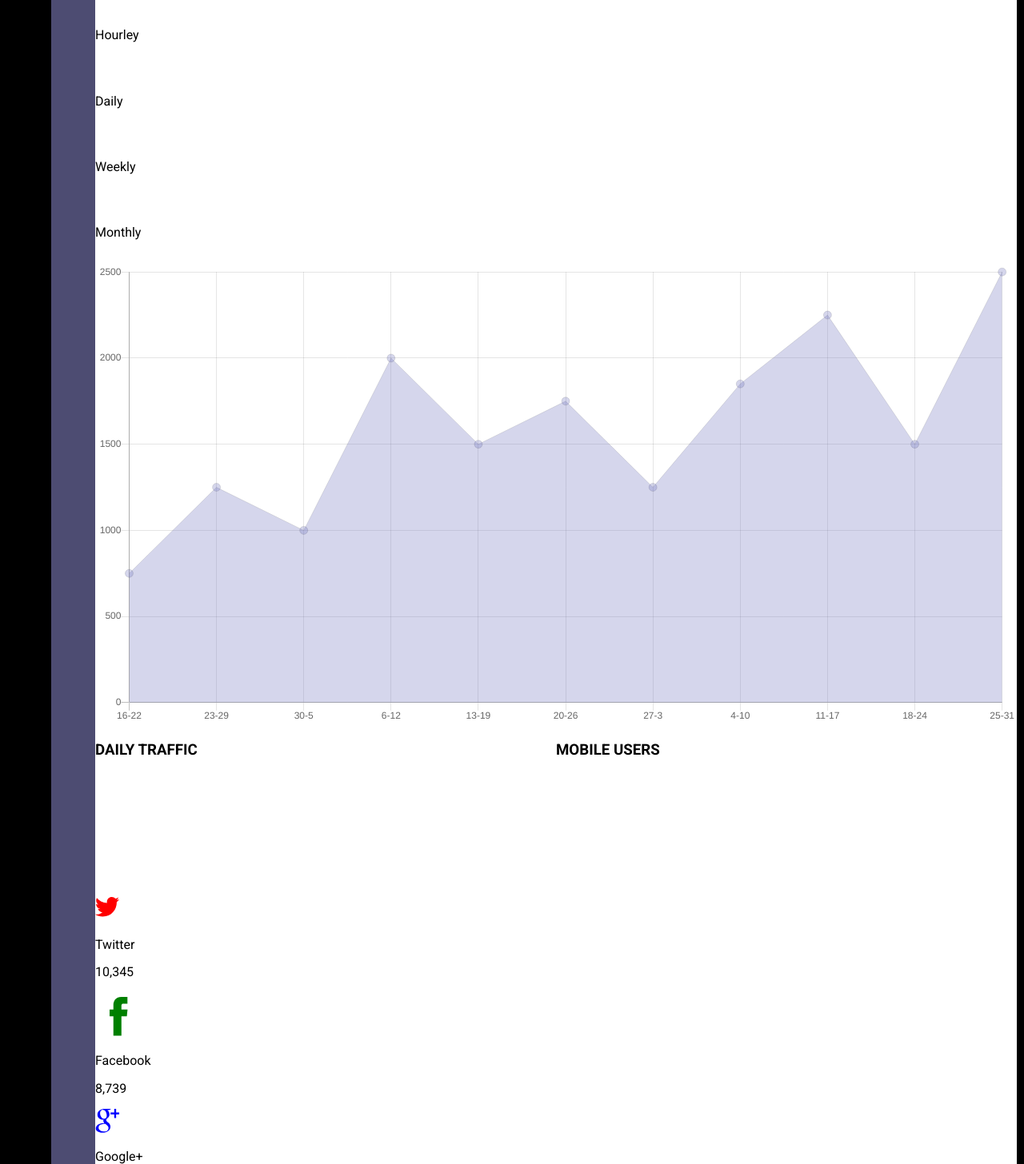
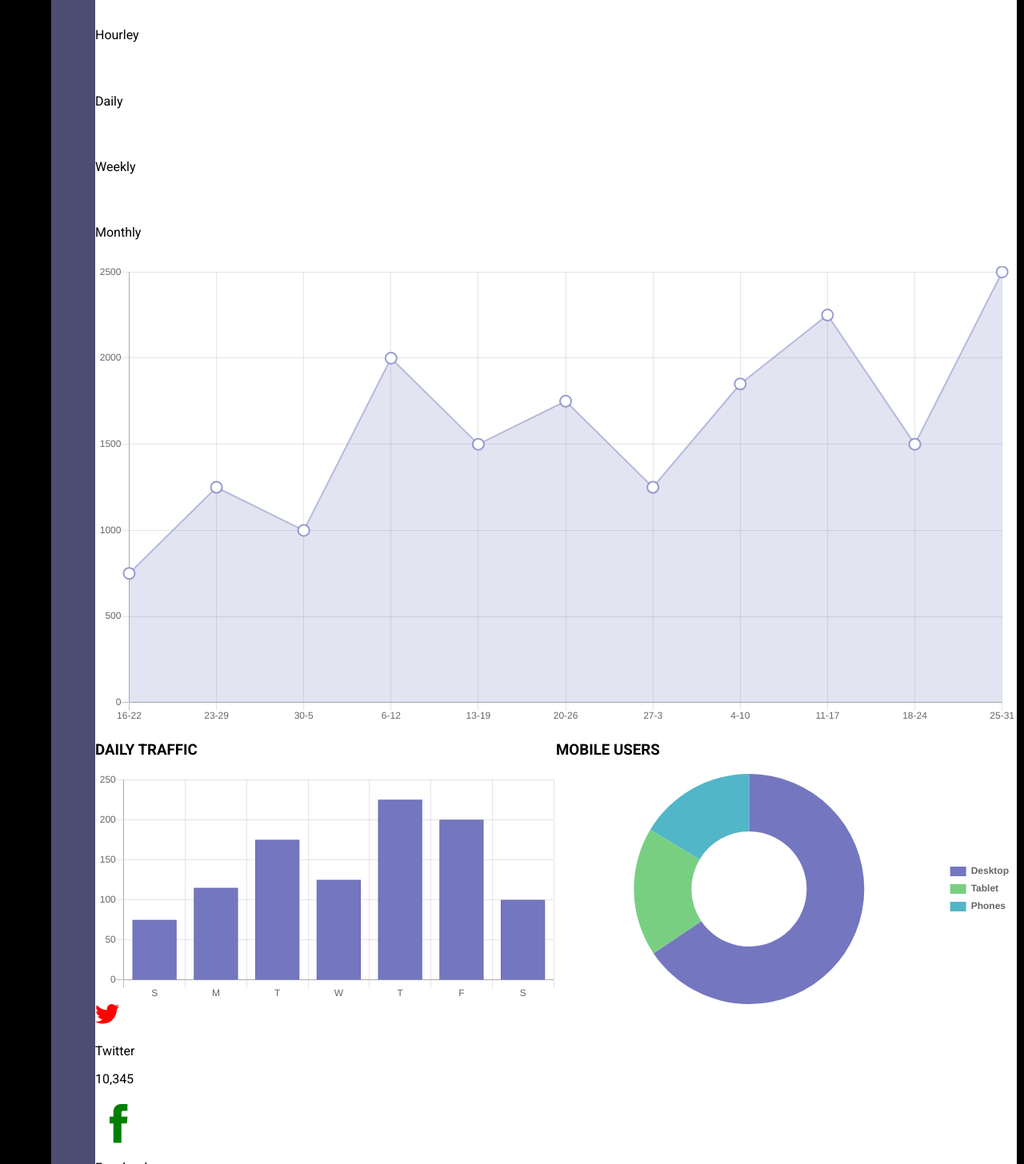
Before and after one commit to artisah/techdegree-project7-webapp-dashboard, a plain HTML site: page index.html in a window 1280 px wide. Shown: the part 228-1684 px from the top of the page at 80% size. Drawn offline with nearby package versions, Linux system fonts and the light colour scheme.

Commit message:
Diferent charts code in Main.js

```diff
--- a/index.html
+++ b/index.html
@@ -86,7 +86,7 @@
             <section class="mobile">
                 <h3>Mobile Users</h3>
                 <div class="widget-container-half">
-                    <canvas id="mobile-users-chart"></canvas>
+                    <canvas id="mobile-chart"></canvas>
                 </div>
              </section>
 
--- a/js/main.js
+++ b/js/main.js
@@ -1,21 +1,21 @@
+// Traffic line char
 const trafficCanvas = document.getElementById('traffic-chart');
-
-// Global settings.
-Chart.defaults.global.elements.point.radius = 5;
-Chart.defaults.global.elements.point.backgroundColor = 'rgba(255, 255, 255, 0)';
-
-
 let lineChart = new Chart(trafficCanvas, {
     type: 'line',
     data: {
         labels: ["16-22", "23-29", "30-5", "6-12", "13-19", "20-26", "27-3", "4-10", "11-17", "18-24", "25-31"],
         datasets: [{
             label: 'TRAFFIC',
-            fill: true,
             lineTension: 0,
             data: [750, 1250, 1000, 2000, 1500, 1750, 1250, 1850, 2250, 1500, 2500 ],
-            backgroundColor: 'rgba(116, 119, 191, .3)',
-            borderWidth: 1,
+            backgroundColor: 'rgba(116, 119, 191, 0.2)',
+            pointRadius: 7,
+            pointBackgroundColor: '#fff',
+            pointBorderWidth: 2,
+            pointBorderColor: 'rgba(128, 132, 196, 0.8)',
+            borderColor: 'rgba(128, 132, 196, 0.5)',
+            borderWidth: 2
+
         }]
     },
     options: {
@@ -34,3 +34,68 @@ let lineChart = new Chart(trafficCanvas, {
         }
     }
 });
+
+// Daily traffic bar chart.
+
+const dailyCanvas = document.getElementById('daily-chart');
+let barChart = new Chart(dailyCanvas, {
+    type: 'bar',
+    data: {
+        labels: ["S", "M", "T", "W", "T", "F", "S"],
+        datasets: [{
+            label: 'Daily Traffic',
+            data: [75, 115, 175, 125, 225, 200, 100],
+            backgroundColor: '#7477BF',
+            borderWidth: 1
+
+        }]
+    },
+    options: {
+        animation: {
+           duration: 0
+        },
+        legend: {
+            display: false
+        },
+        scales: {
+            yAxes: [{
+                ticks: {
+                    beginAtZero: true
+                }
+            }]
+        }
+    }
+});
+
+// Doughnut chart
+const mobileCanvas = document.getElementById('mobile-chart');
+let doughnutChart = new Chart(mobileCanvas, {
+    type: 'doughnut',
+    data: {
+        labels: ["Desktop", "Tablet", "Phones"],
+        datasets: [{
+            label: '# of Users',
+            data: [2000, 550, 500],
+            backgroundColor: '#7477BF',
+            borderWidth: 0,
+            backgroundColor: [
+                '#7477BF',
+                '#78CF82',
+                '#51B6C8'
+                ]
+
+        }]
+    },
+    options: {
+        animation: {
+           duration: 0
+        },
+        legend: {
+            position: 'right',
+            labels: {
+                boxWidth: 20,
+                fontStyle: 'bold'
+            }
+        }
+    }
+});
```
